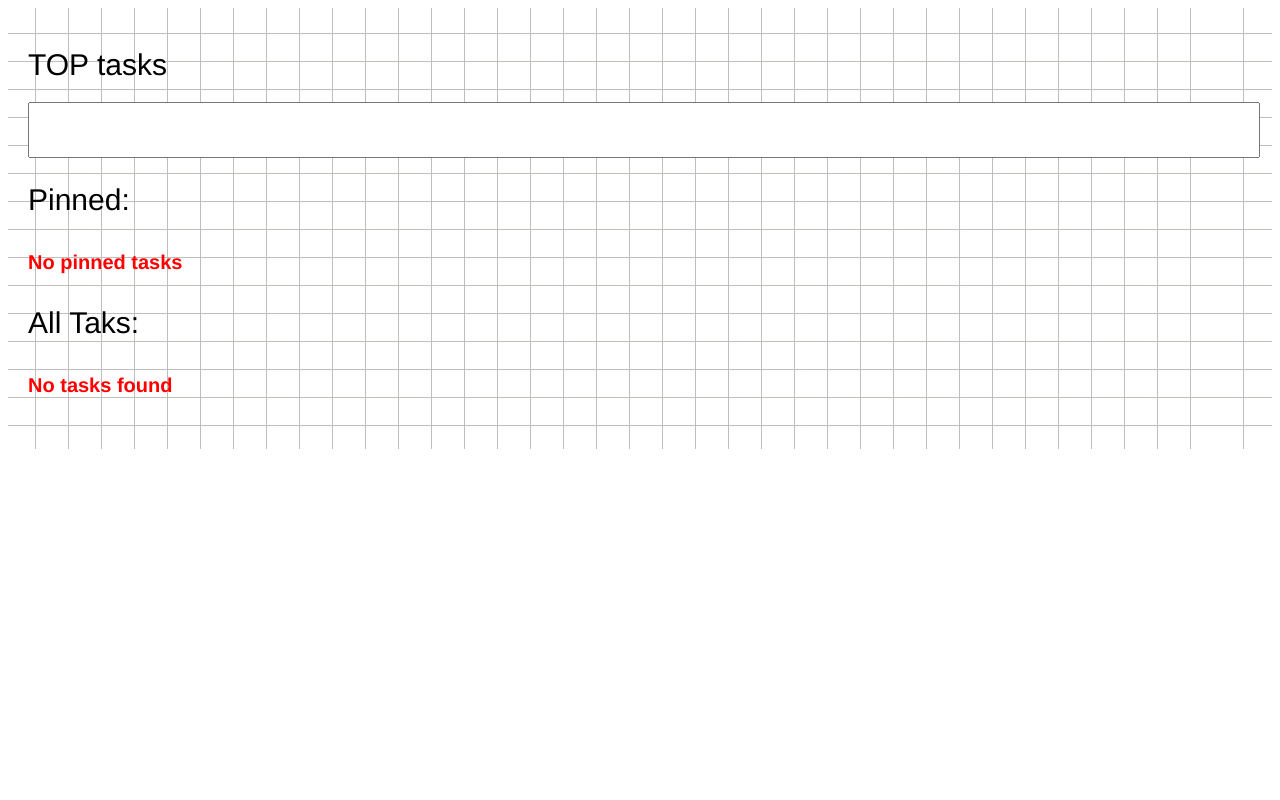
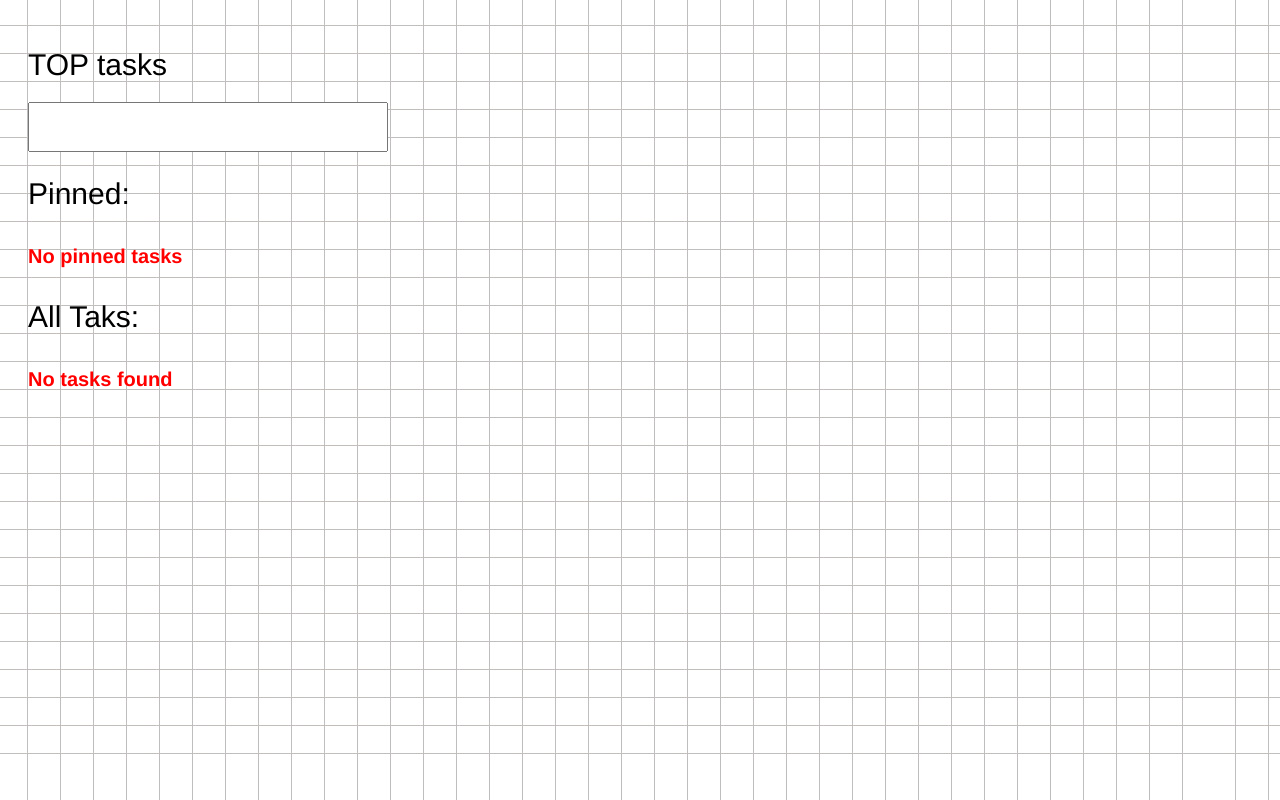
Before and after one commit to nib287/ahj-task, a website built with webpack: page src/index.html in a window 1280 px wide. Built offline with nearby package versions, Linux system fonts and the light colour scheme.

Commit message:
edit background

```diff
--- a/src/style.css
+++ b/src/style.css
@@ -1,10 +1,12 @@
+body {
+    background-image: url('./img/notebook.jpg');
+}
 
 .page {
     width: 100%;
-    /* max-width: 400px; */
+    max-width: 400px;
     padding: 20px;
     box-sizing: border-box;
-    background-image: url('./img/notebook.jpg');
     font-family: Helvetica, sans-serif;
     font-size: 30px;
 }
@@ -15,7 +17,7 @@ h1, h2 {
 }
 
 .text {
-    /* box-sizing: border-box; */
+    box-sizing: border-box;
     width: 100%;
     height: 50px;
     font-size: 30px;
@@ -40,7 +42,6 @@ h1, h2 {
     display: flex;
     align-items: center;
     justify-content: space-between;
-    /* width: 100%; */
     height: 50px;
     padding-left: 20px;
     padding-right: 20px;
@@ -54,7 +55,6 @@ h1, h2 {
     height: 30px;
 }
 
-
 .button {
     width: 30px;
     height: 20px;
```
